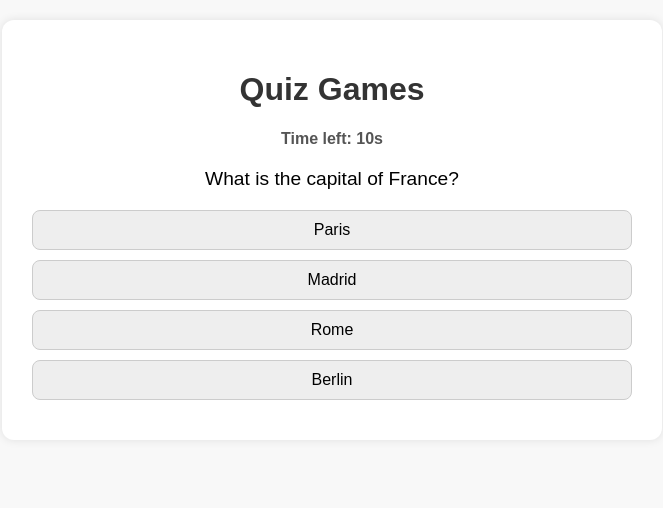
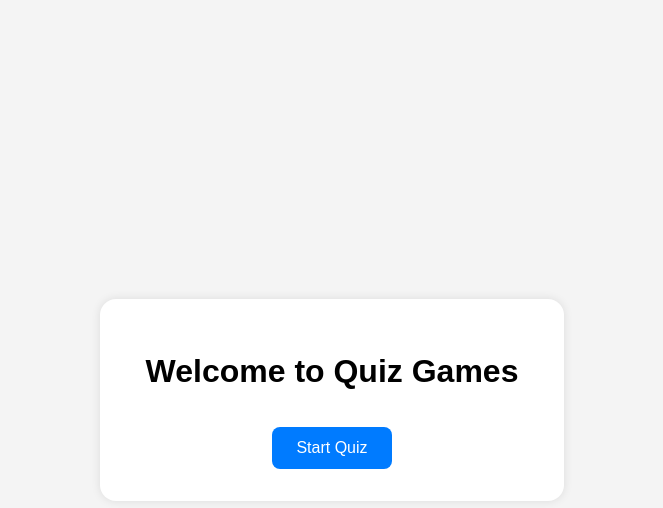
Before and after one commit to BrainBuzzDev/Quiz-Games, a plain HTML site: page index.html in a window 1280 px wide. Shown: the whole page, without its empty margins (308-971 px from the left). Drawn offline with Linux system fonts and the light colour scheme.

Commit message:
Update index.html

```diff
--- a/index.html
+++ b/index.html
@@ -2,55 +2,64 @@
 <html lang="en">
 <head>
   <meta charset="UTF-8" />
-  <meta name="viewport" content="width=device-width, initial-scale=1.0" />
+  <meta name="viewport" content="width=device-width, initial-scale=1.0"/>
   <title>Quiz Games</title>
   <style>
     body {
       font-family: Arial, sans-serif;
-      background: #f8f8f8;
+      background: #f4f4f4;
+      display: flex;
+      flex-direction: column;
+      align-items: center;
+      justify-content: center;
+      height: 100vh;
       margin: 0;
-      padding: 20px;
+    }
+    .container {
+      background: #fff;
+      padding: 2rem;
+      border-radius: 1rem;
+      box-shadow: 0 0 10px rgba(0,0,0,0.1);
+      max-width: 400px;
+      width: 100%;
       text-align: center;
     }
-    .quiz-container {
-      background: white;
-      max-width: 600px;
-      margin: 0 auto;
-      padding: 30px;
-      border-radius: 12px;
-      box-shadow: 0 0 10px rgba(0,0,0,0.1);
+    button {
+      padding: 0.75rem 1.5rem;
+      font-size: 1rem;
+      margin-top: 1rem;
+      background: #007bff;
+      color: white;
+      border: none;
+      border-radius: 0.5rem;
+      cursor: pointer;
     }
-    h1 { color: #333; }
-    .question { font-size: 1.2em; margin: 20px 0; }
-    .answers button {
+    .question-section, .result-section {
+      display: none;
+    }
+    .option {
       display: block;
-      width: 100%;
-      padding: 10px;
-      margin: 10px 0;
-      font-size: 1em;
-      cursor: pointer;
-      border: 1px solid #ccc;
-      background-color: #eee;
-      border-radius: 8px;
+      margin: 0.5rem 0;
     }
-    .answers button:hover {
-      background-color: #ddd;
+    #timer {
+      font-weight: bold;
     }
-    #timer { font-weight: bold; margin: 10px 0; color: #555; }
-    #score-section { display: none; }
   </style>
 </head>
 <body>
-  <div class="quiz-container">
-    <h1>Quiz Games</h1>
-    <div id="question-section">
-      <div id="timer">Time left: 15s</div>
-      <div class="question" id="question">Loading...</div>
-      <div class="answers" id="answers"></div>
+  <div class="container">
+    <div class="start-section">
+      <h1>Welcome to Quiz Games</h1>
+      <button onclick="startQuiz()">Start Quiz</button>
     </div>
-    <div id="score-section">
-      <h2 id="score-message"></h2>
-      <button onclick="startQuiz()">Retry</button>
+    <div class="question-section">
+      <h2 id="question">Question</h2>
+      <div id="options"></div>
+      <p id="timer">Time left: 15s</p>
+    </div>
+    <div class="result-section">
+      <h2 id="result-message">You scored X out of Y</h2>
+      <button onclick="restartQuiz()">Try Again</button>
     </div>
   </div>
 
@@ -58,110 +67,87 @@
     const questions = [
       {
         question: "What is the capital of France?",
-        answers: ["Paris", "Madrid", "Rome", "Berlin"],
-        correct: 0
+        options: ["Berlin", "Madrid", "Paris", "Rome"],
+        answer: "Paris"
       },
       {
-        question: "Which planet is known as the Red Planet?",
-        answers: ["Earth", "Venus", "Mars", "Jupiter"],
-        correct: 2
+        question: "What planet is known as the Red Planet?",
+        options: ["Earth", "Mars", "Jupiter", "Saturn"],
+        answer: "Mars"
       },
       {
-        question: "Who wrote the play 'Romeo and Juliet'?",
-        answers: ["Shakespeare", "Dante", "Homer", "Sophocles"],
-        correct: 0
+        question: "Who wrote 'Romeo and Juliet'?",
+        options: ["Shakespeare", "Hemingway", "Frost", "Tolkien"],
+        answer: "Shakespeare"
       },
       {
-        question: "Which gas do plants absorb from the atmosphere?",
-        answers: ["Oxygen", "Nitrogen", "Carbon Dioxide", "Hydrogen"],
-        correct: 2
-      },
-      {
-        question: "In economics, what does GDP stand for?",
-        answers: ["Gross Domestic Product", "General Domestic Pricing", "Global Development Plan", "Great Demand Pattern"],
-        correct: 0
-      },
-      {
-        question: "Which movie won Best Picture at the 2023 Oscars?",
-        answers: ["Everything Everywhere All At Once", "Top Gun: Maverick", "The Fabelmans", "Avatar: The Way of Water"],
-        correct: 0
-      },
-      {
-        question: "What is the square root of 144?",
-        answers: ["10", "12", "14", "16"],
-        correct: 1
-      },
-      {
-        question: "Who discovered gravity?",
-        answers: ["Einstein", "Tesla", "Galileo", "Newton"],
-        correct: 3
-      },
-      {
-        question: "Which continent is the Sahara Desert located in?",
-        answers: ["Asia", "Africa", "Australia", "South America"],
-        correct: 1
-      },
-      {
-        question: "What is the chemical symbol for gold?",
-        answers: ["Ag", "Au", "Gd", "Go"],
-        correct: 1
+        question: "What is 5 + 7?",
+        options: ["10", "12", "11", "13"],
+        answer: "12"
       }
     ];
 
-    let current = 0;
+    let currentQuestionIndex = 0;
     let score = 0;
-    let time = 15;
     let timer;
+    let timeLeft = 15;
 
     function startQuiz() {
-      current = 0;
-      score = 0;
-      document.getElementById("score-section").style.display = "none";
-      document.getElementById("question-section").style.display = "block";
-      loadQuestion();
+      document.querySelector(".start-section").style.display = "none";
+      document.querySelector(".question-section").style.display = "block";
+      showQuestion();
     }
 
-    function loadQuestion() {
-      if (current >= questions.length) return showScore();
-      const q = questions[current];
-      document.getElementById("question").textContent = q.question;
-      const answerContainer = document.getElementById("answers");
-      answerContainer.innerHTML = "";
-      q.answers.forEach((answer, index) => {
+    function showQuestion() {
+      clearInterval(timer);
+      timeLeft = 15;
+      document.getElementById("timer").textContent = "Time left: 15s";
+      timer = setInterval(() => {
+        timeLeft--;
+        document.getElementById("timer").textContent = "Time left: " + timeLeft + "s";
+        if (timeLeft <= 0) {
+          clearInterval(timer);
+          nextQuestion();
+        }
+      }, 1000);
+
+      const current = questions[currentQuestionIndex];
+      document.getElementById("question").textContent = current.question;
+      const optionsDiv = document.getElementById("options");
+      optionsDiv.innerHTML = "";
+      current.options.forEach(opt => {
         const btn = document.createElement("button");
-        btn.textContent = answer;
-        btn.onclick = () => checkAnswer(index);
-        answerContainer.appendChild(btn);
+        btn.textContent = opt;
+        btn.className = "option";
+        btn.onclick = () => {
+          if (opt === current.answer) score++;
+          nextQuestion();
+        };
+        optionsDiv.appendChild(btn);
       });
-      time = 15;
-      updateTimer();
-      clearInterval(timer);
-      timer = setInterval(() => {
-        time--;
-        updateTimer();
-        if (time <= 0) checkAnswer(-1);
-      }, 1000);
     }
 
-    function updateTimer() {
-      document.getElementById("timer").textContent = `Time left: ${time}s`;
+    function nextQuestion() {
+      currentQuestionIndex++;
+      if (currentQuestionIndex < questions.length) {
+        showQuestion();
+      } else {
+        showResult();
+      }
     }
 
-    function checkAnswer(index) {
-      clearInterval(timer);
-      if (index === questions[current].correct) score++;
-      current++;
-      loadQuestion();
+    function showResult() {
+      document.querySelector(".question-section").style.display = "none";
+      document.querySelector(".result-section").style.display = "block";
+      document.getElementById("result-message").textContent = "You scored " + score + " out of " + questions.length;
     }
 
-    function showScore() {
-      document.getElementById("question-section").style.display = "none";
-      document.getElementById("score-section").style.display = "block";
-      const msg = `You scored ${score} out of ${questions.length}!`;
-      document.getElementById("score-message").textContent = msg;
+    function restartQuiz() {
+      currentQuestionIndex = 0;
+      score = 0;
+      document.querySelector(".result-section").style.display = "none";
+      document.querySelector(".start-section").style.display = "block";
     }
-
-    startQuiz();
   </script>
 </body>
 </html>
```
